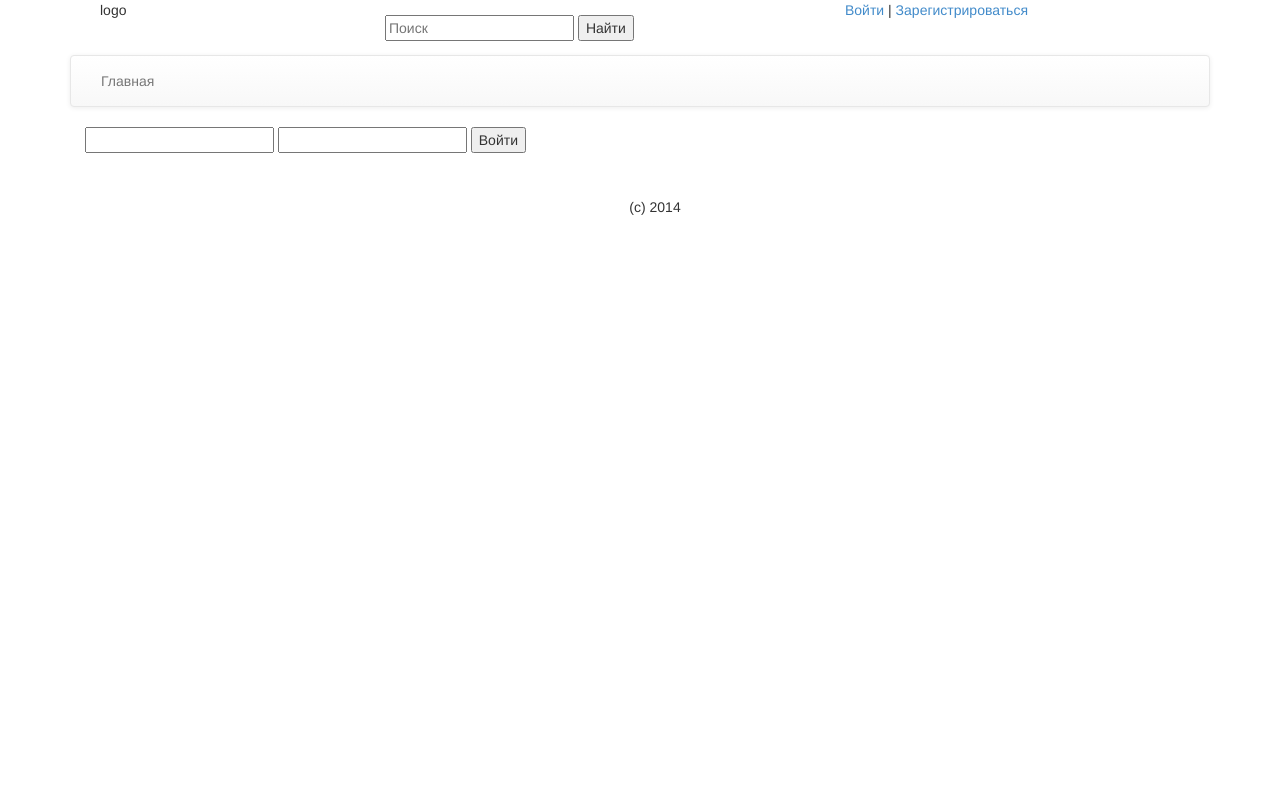
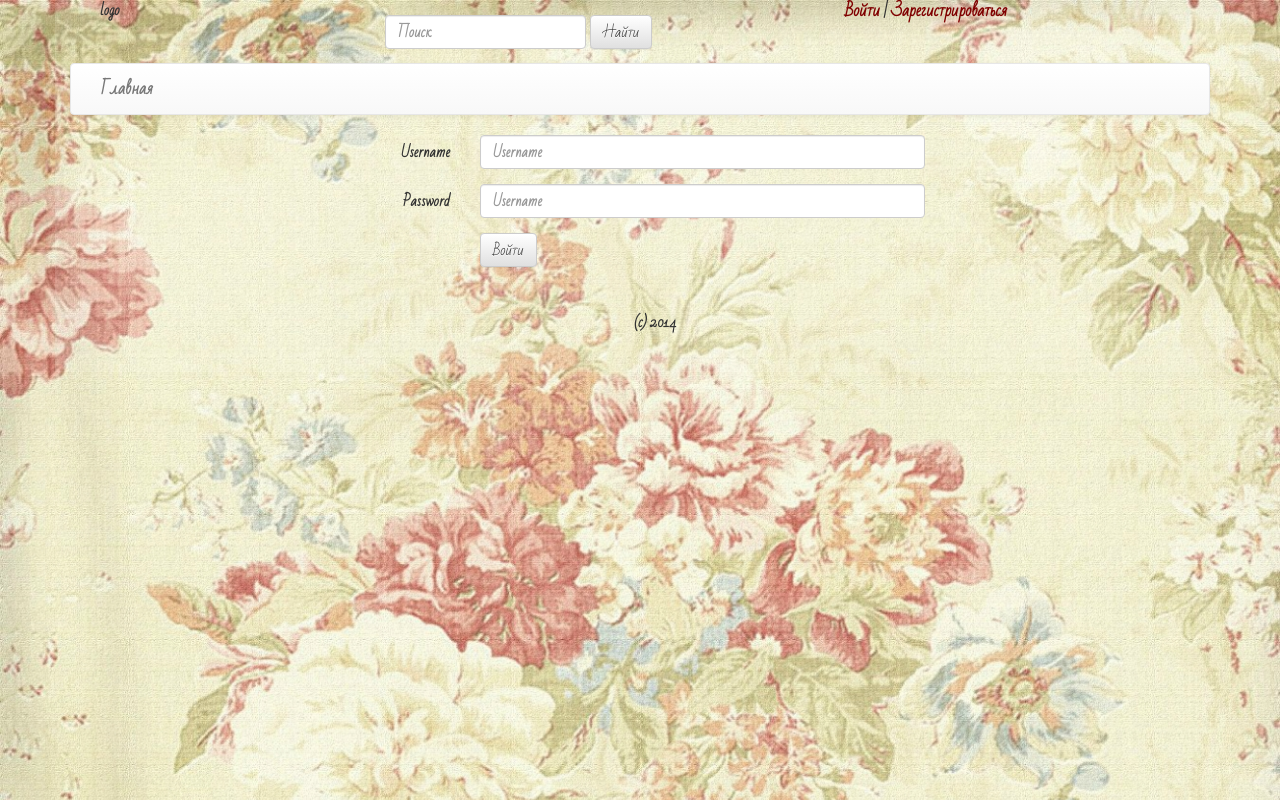
Before and after one commit to voidpart/bibd_coursework, a PHP site: template views/user/login.php in a window 1280 px wide. Run offline with PHP 8.4, Linux system fonts and the light colour scheme; the template is opened without the code that fills it, so the values that code supplies are empty.

Commit message:
added ui

```diff
--- a/static/css/main.css
+++ b/static/css/main.css
@@ -17,3 +17,22 @@ input[type="number"] {
 #footer {
 	margin: 30px 0;
 }
+
+body {
+	background-image: url('../img/bg.jpg');
+		background-size: cover;
+}
+
+#page {
+	background-color: rgba(255,255,255,0.1);
+}
+
+* {
+	font-family: 'Bad Script', cursive;
+	font-weight: bold;
+}
+
+a {
+	color: #800000;
+	font-size: 12pt;
+}
--- a/views/_userbox.php
+++ b/views/_userbox.php
@@ -18,13 +18,14 @@ if ($this->controller->isUserLogged())
 	}
 	?>
 	<a href="<?php echo $this->app->urlFor('Basket/Index') ?>">Моя корзина</a> |
+	<a href="<?php echo $this->app->urlFor('Order/Index') ?>">Мои заказы</a> |
 	<a href="<?php echo $this->app->urlFor('User/Logout') ?>">Выйти</a>
 </div>
 
 <div class="row">
 	<?php
 	if($basket)
-		echo $basket['products_count']."товаров | ".$basket['products_sum_price']." руб.";
+		echo $basket['products_count']." товаров | ".$basket['products_sum_price']." руб.";
 	else
 		echo "Корзина пуста.";
 	?>
--- a/views/layout.php
+++ b/views/layout.php
@@ -4,19 +4,20 @@
 	<link rel="stylesheet" href="<?php echo $this->app->url_prefix;?>/static/css/bootstrap.css">
 	<link rel="stylesheet" href="<?php echo $this->app->url_prefix;?>/static/css/bootstrap-theme.css">
 	<link rel="stylesheet" href="<?php echo $this->app->url_prefix;?>/static/css/main.css">
+	<link href='http://fonts.googleapis.com/css?family=Bad+Script&subset=latin,cyrillic' rel='stylesheet' type='text/css'>
 	<script src="<?php echo $this->app->url_prefix;?>/static/js/jquery.js"></script>
 	<script src="<?php echo $this->app->url_prefix;?>/static/js/bootstrap.js"></script>
 </head>
 <body>
-<div class="container">
+<div id="page" class="container">
 	<div id="header" class="container">
 		<div class="col-md-3">
 			logo
 		</div>
 		<div class="col-md-5" id="searchbox">
-			<form action="<?php echo $this->app->urlFor('Catalog/Search') ?>">
-				<input type="text" placeholder="Поиск" name="search">
-				<button type="submit">Найти</button>
+			<form class="form-inline" action="<?php echo $this->app->urlFor('Catalog/Search') ?>">
+				<input type="text" placeholder="Поиск" name="search" class="form-control">
+				<button type="submit" class="btn btn-default">Найти</button>
 			</form>
 		</div>
 		<div class="col-md-4" id="userbox">
--- a/views/order/index.php
+++ b/views/order/index.php
@@ -1,8 +1,9 @@
 <h2>Мои заказы</h2>
-<table>
+<table class="table">
 	<tr>
 
 		<td>ID</td>
+		<td>Кол-во товаров</td>
 		<td>Сумма</td>
 		<td>Время</td>
 
@@ -11,6 +12,7 @@
 	<tr>
 
 		<td><?php echo $order['id'] ?></td>
+		<td><?php echo $order['products_count'] ?></td>
 		<td><?php echo $order['products_sum_price'] ?></td>
 		<td><?php echo $order['time'] ?></td>
 
--- a/views/user/login.php
+++ b/views/user/login.php
@@ -3,9 +3,24 @@ if(isset($error)){
 	echo "<p>$error</p>";
 }?>
 
-<form method="POST">
-	<input type="text" name="username">
-	<input type="password" name="password">
-
-	<button type="submit">Войти</button>
+<div class="col-sm-6 col-sm-offset-3">
+<form class="form-horizontal" method="POST">
+	<div class="form-group">
+		<label for="inputUsername" class="col-sm-2 control-label">Username</label>
+	    <div class="col-sm-10">
+	      <input type="username" class="form-control" id="inputUsername" placeholder="Username">
+	    </div>
+	</div>
+	<div class="form-group">
+		<label for="inputUsername" class="col-sm-2 control-label">Password</label>
+	    <div class="col-sm-10">
+	      <input type="username" class="form-control" id="inputUsername" placeholder="Username">
+	    </div>
+	</div>
+	<div class="form-group">
+	    <div class="col-sm-10 col-sm-offset-2">
+	      <button type="submit" class="btn btn-default">Войти</button>
+	    </div>
+	</div>
 </form>
+</div>
```
Also changed, not shown: static/img/bg.jpg (added).
